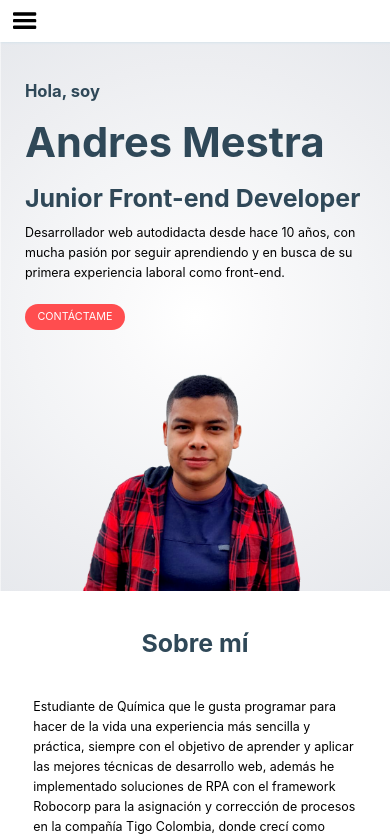
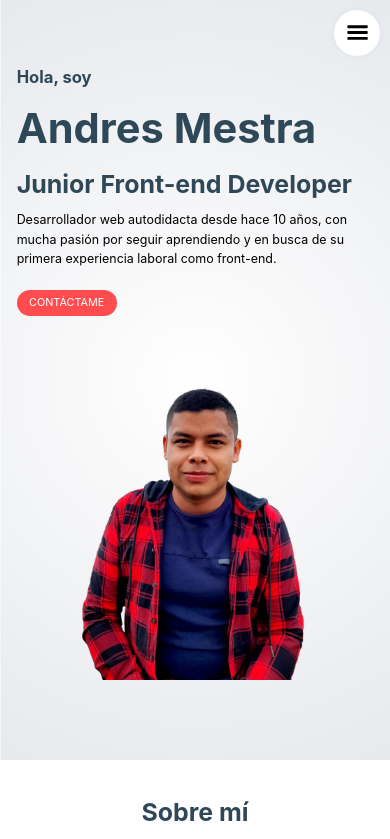
Before and after one commit to andres-mestra/andresmestra-cli, a Next.js app: page / in a window 390 px wide. Shown: the top 839 px of the page. Built offline with nearby package versions, Linux system fonts and the light colour scheme.

Commit message:
New desing button mobil active menu and responsive section

```diff
--- a/components/Layout/MovilBar.js
+++ b/components/Layout/MovilBar.js
@@ -9,11 +9,10 @@ export const MovilBar = () => {
 
   return (
     <>
-      <div className={sty.bar}>
-        <button className={sty.button} onClick={handleActive}>
-          <Icon className={sty.icon} href="images/sprite.svg#icon-menu" />
-        </button>
-      </div>
+      <button className={sty.button} onClick={handleActive}>
+        <Icon className={sty.icon} href="images/sprite.svg#icon-menu" />
+      </button>
+
       <div className={`${sty.menu} ${active && sty.menu_view}`}>
         <MyName />
         <NavBar mobile={true} />
--- a/styles/components/me/about.module.scss
+++ b/styles/components/me/about.module.scss
@@ -13,3 +13,9 @@
     padding: 4rem;
   }
 }
+
+@include bpSmall {
+  .about {
+    padding: 4rem 2rem;
+  }
+}
--- a/styles/components/me/habilities.module.scss
+++ b/styles/components/me/habilities.module.scss
@@ -26,3 +26,9 @@
     grid-row-gap: 2rem;
   }
 }
+
+@include bpSmall {
+  .habilities {
+    padding: 4rem 2rem;
+  }
+}
--- a/styles/components/me/headerMe.module.scss
+++ b/styles/components/me/headerMe.module.scss
@@ -29,9 +29,3 @@
     grid-auto-flow: row;
   }
 }
-
-@include bpSmall() {
-  .header_me {
-    grid-template-rows: 39rem 27rem;
-  }
-}
--- a/styles/components/me/presentation.module.scss
+++ b/styles/components/me/presentation.module.scss
@@ -1,7 +1,7 @@
 @import '../../mixins';
 
 .presentation {
-  padding: 5rem;
+  padding: 4rem;
   display: grid;
   align-content: center;
   grid-auto-rows: min-content;
@@ -17,6 +17,11 @@
 @include bpMedium() {
   .presentation {
     padding: 3rem;
-    background-image: none;
   }
 }
+
+@include bpSmall {
+  .presentation {
+    padding: 2rem;
+  }
+}
--- a/styles/components/me/projects.module.scss
+++ b/styles/components/me/projects.module.scss
@@ -25,3 +25,9 @@
     }
   }
 }
+
+@include bpSmall {
+  .projects {
+    padding: 4rem 2rem;
+  }
+}
--- a/styles/globals.scss
+++ b/styles/globals.scss
@@ -167,3 +167,14 @@ p {
       [center-end] minmax(3rem, 1fr) [full-end];
   }
 }
+
+@include bpSmall {
+  .container_grid {
+    display: grid;
+    grid-template-columns:
+      [full-start] 2rem
+      [center-start]
+      repeat(8, [col-start] minmax(min-content, 14rem) [col-end])
+      [center-end] 2rem [full-end];
+  }
+}
--- a/styles/layout/movilBar.module.scss
+++ b/styles/layout/movilBar.module.scss
@@ -1,31 +1,24 @@
 @import '../mixins';
 
-.bar {
-  display: none;
-  background: var(--color-bg);
-  box-shadow: var(--shadow-2);
-  align-items: center;
-  padding: 0 1rem;
-  position: fixed;
-  top: 0;
-  height: 5rem;
-  width: 100%;
-  z-index: 9;
-}
-
 .button {
-  background: transparent;
+  background: var(--white);
   border: none;
+  border-radius: 50%;
+  box-shadow: 0px 0px 5px var(--grey-dark-2);
+  padding: 1rem;
   display: flex;
   align-items: center;
-  position: relative;
+  position: fixed;
+  top: 10px;
+  right: 10px;
   width: max-content;
+  visibility: hidden;
   z-index: 9;
 }
 
 .icon {
-  height: 4rem;
-  width: 4rem;
+  height: 3.5rem;
+  width: 3.5rem;
 }
 
 .menu {
@@ -65,7 +58,7 @@
 .menu_view,
 .overlay,
 .overlay_view {
-  top: 4rem;
+  top: 0;
   left: 0;
   bottom: 0;
   position: fixed;
@@ -73,7 +66,9 @@
 }
 
 @include bpSmall() {
-  .bar,
+  .button {
+    visibility: visible;
+  }
   .menu {
     display: grid;
   }
--- a/styles/pages/home.module.scss
+++ b/styles/pages/home.module.scss
@@ -5,10 +5,3 @@
   grid-template-rows: minmax(max-content, 90vh);
   grid-auto-rows: repeat(2, minmax(max-content, 100vh));
 }
-
-@include bpSmall() {
-  .home {
-    margin-top: 5rem;
-    grid-template-rows: 66rem;
-  }
-}
```
Also changed, not shown: styles/components/me/formContact.module.scss (deleted, +0 -55 lines), 1 other file (tests, documents, lock files or other folders).
